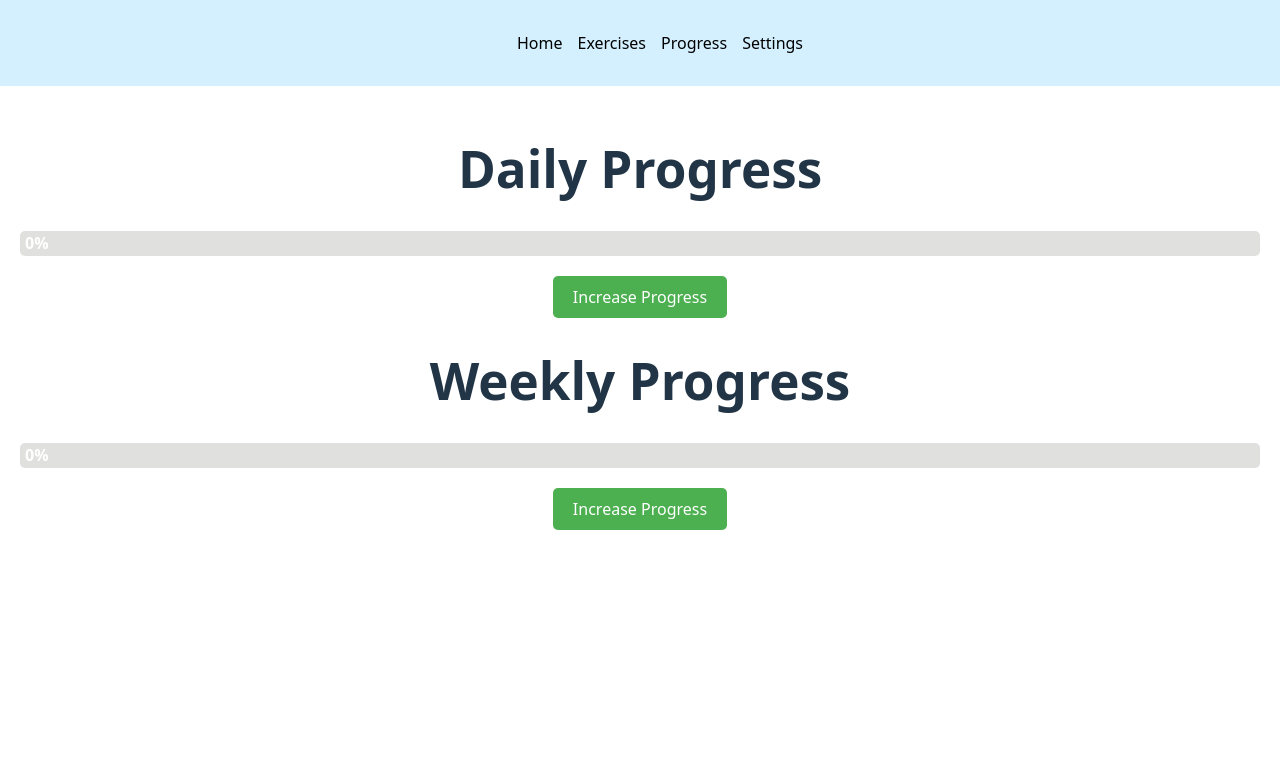
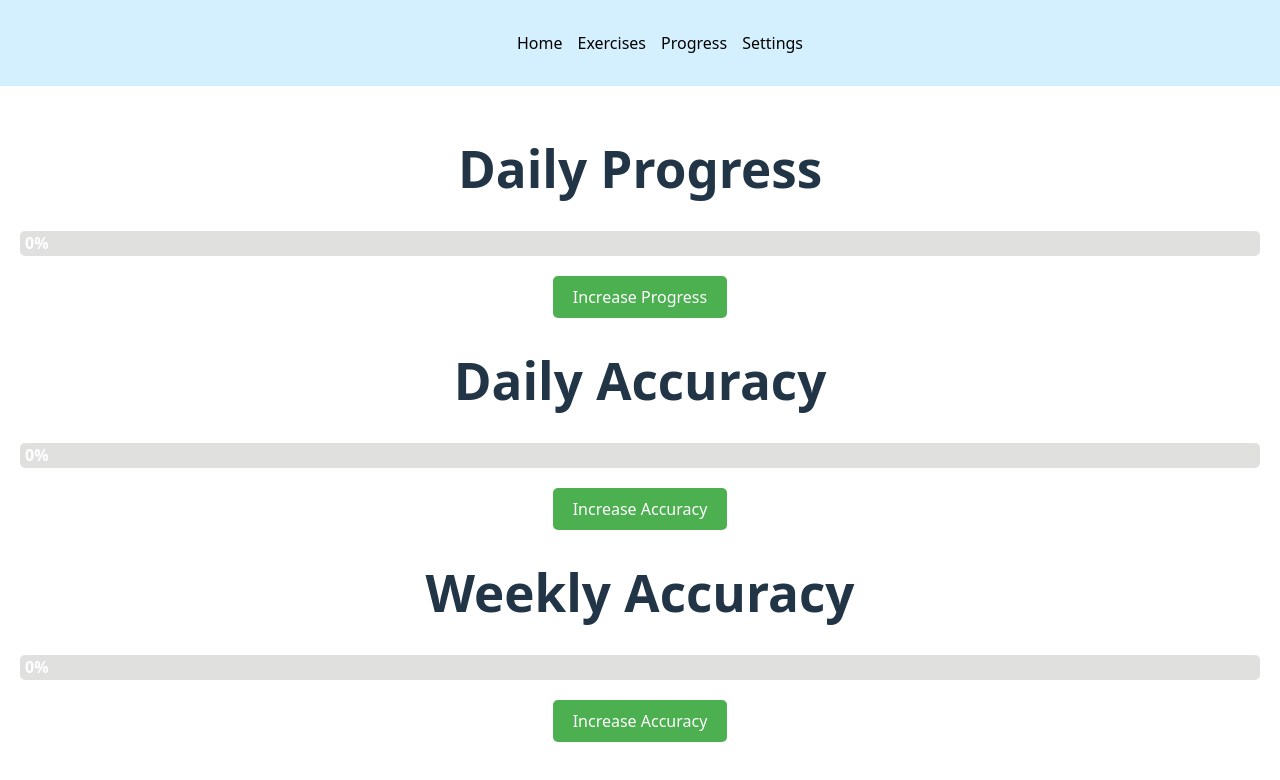
Before and after one commit to SecretariatV/Spoko, a React (Vite) app: page /progress in a window 1280 px wide. Shown: the top 780 px of the page. Built offline with nearby package versions, Linux system fonts and the light colour scheme.

Commit message:
worked on progress bars

```diff
--- a/src/pages/Progress.jsx
+++ b/src/pages/Progress.jsx
@@ -1,12 +1,20 @@
 import React, { useState } from "react";
 
 function Progress() {
-  const [dailyProgress, setDailyProgress] = useState(0);
-  const [weeklyProgress, setWeeklyProgress] = useState(0);
+  const [dailyProgress, setProgress] = useState(0);
+
+  // needs to use saved weekly data
+  const [dailyAccuracy, setDailyAccuracy] = useState(0);
+  const [weeklyAccuracy, setWeeklyAccuracy] = useState(0);
+
+  // temporary until exercises are implemented
+  const increaseAccuracy = () => {
+    setDailyAccuracy((prev) => (prev >= 100 ? 100 : prev + 5));
+    setWeeklyAccuracy((prev) => (prev >= 100 ? 100 : prev + 3));
+  };
 
   const increaseProgress = () => {
-    setDailyProgress((prev) => (prev >= 100 ? 100 : prev + 20));
-    setWeeklyProgress((prev) => (prev >= 100 ? 100 : prev + 3));
+    setProgress((prev) => (prev >= 100 ? 100 : prev + 20));
   };
 
   return (
@@ -20,14 +28,23 @@ function Progress() {
       <button onClick={increaseProgress} style={styles.button}>
         Increase Progress
       </button>
-      <h1>Weekly Progress</h1>
+      <h1>Daily Accuracy</h1>
       <div style={styles.container}>
-        <div style={{ ...styles.filler, width: `${weeklyProgress}%` }}>
-          <span style={styles.label}>{weeklyProgress}%</span>
+        <div style={{ ...styles.filler, width: `${dailyAccuracy}%` }}>
+          <span style={styles.label}>{dailyAccuracy}%</span>
         </div>
       </div>
-      <button onClick={increaseProgress} style={styles.button}>
-        Increase Progress
+      <button onClick={increaseAccuracy} style={styles.button}>
+        Increase Accuracy
+      </button>
+      <h1>Weekly Accuracy</h1>
+      <div style={styles.container}>
+        <div style={{ ...styles.filler, width: `${weeklyAccuracy}%` }}>
+          <span style={styles.label}>{weeklyAccuracy}%</span>
+        </div>
+      </div>
+      <button onClick={increaseAccuracy} style={styles.button}>
+        Increase Accuracy
       </button>
     </div>
   );
```
